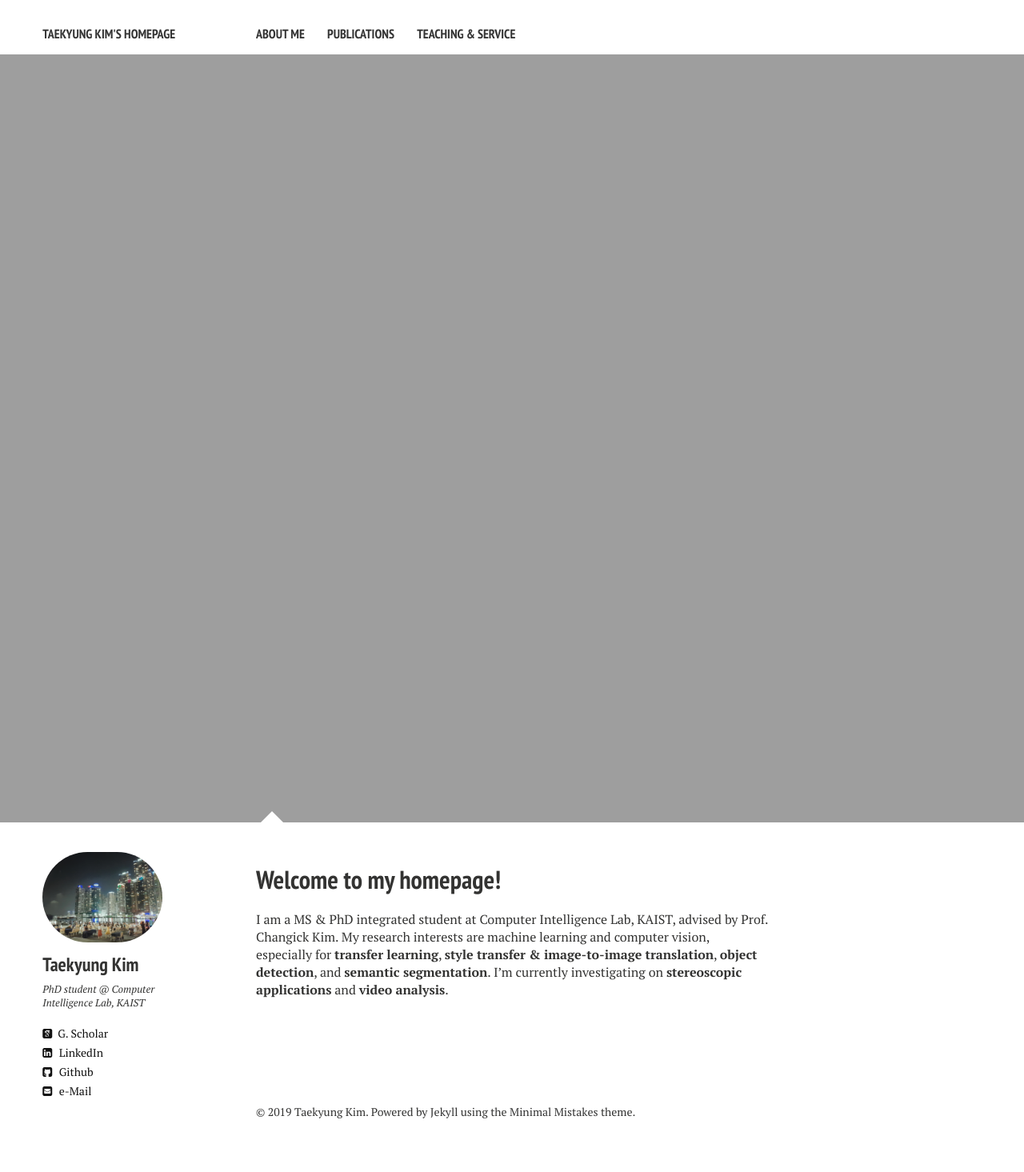
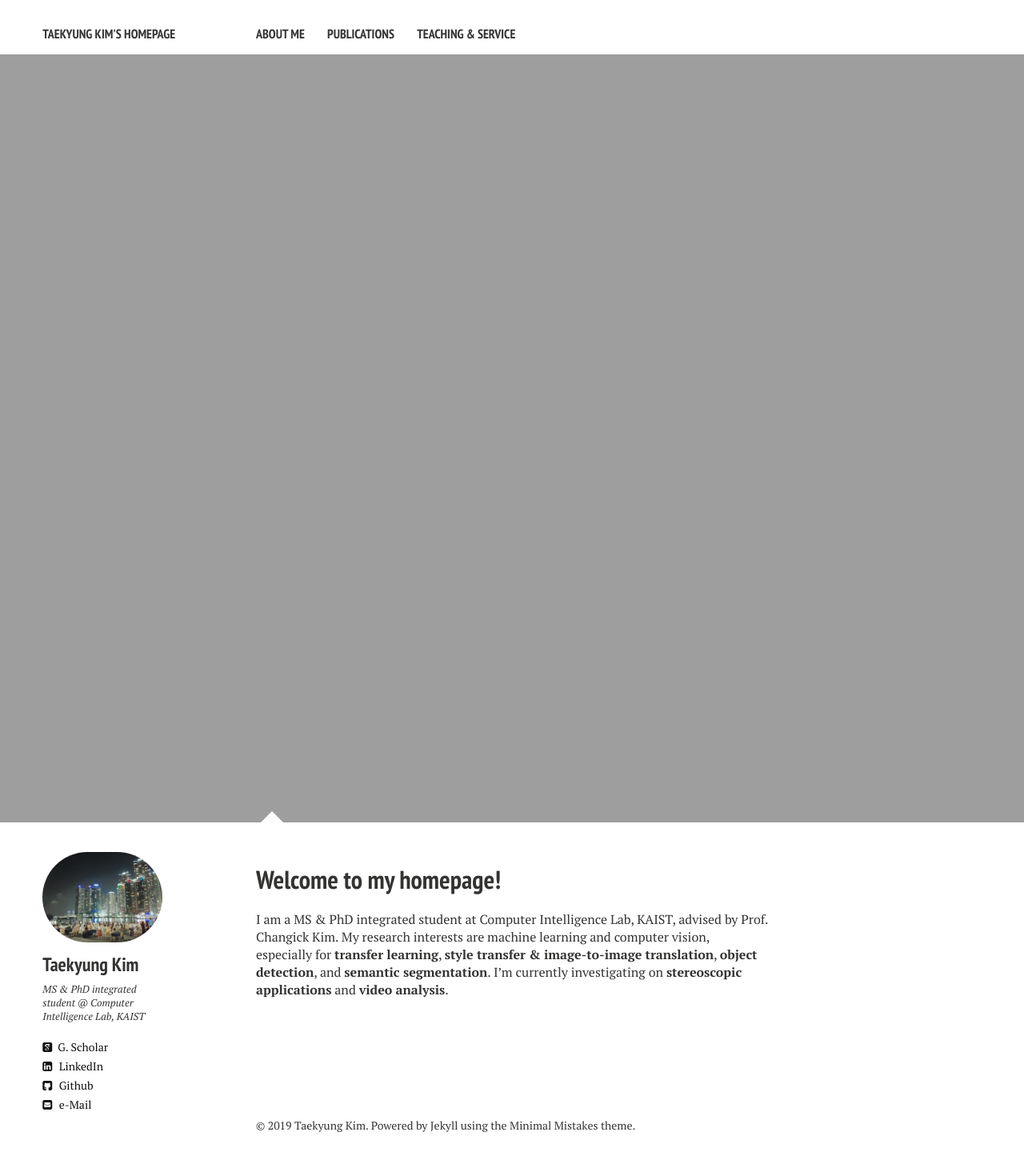
Before and after one commit to TKKim93/TKKim93.github.io, a Jekyll site: the page built from index.md, in a window 1280 px wide. Shown: the whole page at 80% size. Built offline with Jekyll 4.4.1, drawn with Linux system fonts in a browser that asks for light colours; nearby versions of some CDN libraries.

Commit message:
Add files via upload

```diff
--- a/_config.yml
+++ b/_config.yml
@@ -10,7 +10,7 @@ disqus_shortname: tkkim93
 owner:
   name:           Taekyung Kim
   avatar:         profile.jpg
-  bio:            PhD student @ Computer Intelligence Lab, KAIST
+  bio:            MS & PhD integrated student @ Computer Intelligence Lab, KAIST
   email:          tkkim93@kaist.ac.kr
   # Social networking links are used in author-bio sidebar. Update and remove as you like.
 #  twitter: ''
```
